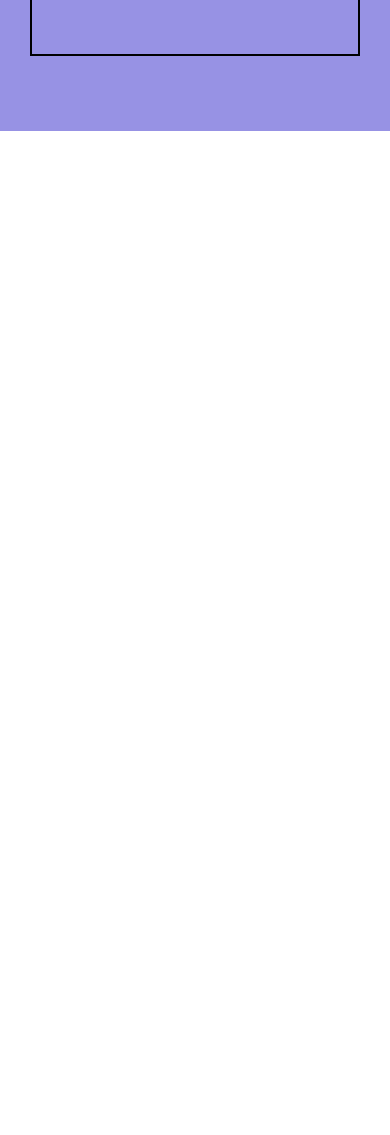
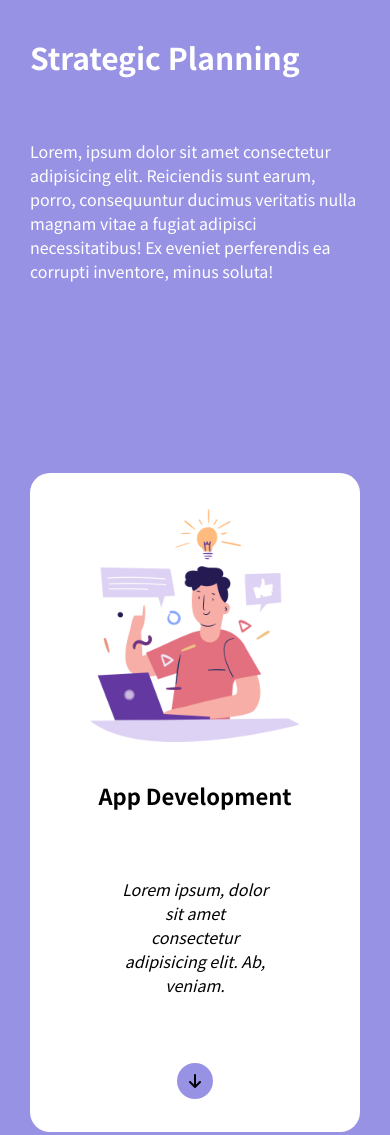
Before and after one commit to Brody14/html-css-responsive-layout, a plain HTML site: page index.html in a window 390 px wide. Shown: the part 2680-3815 px from the top of the page. Before the commit the page ends 2811 px from the top, so only its background shows below. Drawn offline with Linux system fonts and the light colour scheme.

Commit message:
FEAT content + style + responsive stategic section

```diff
--- a/css/style.css
+++ b/css/style.css
@@ -158,7 +158,7 @@ a {
     font-weight: 700;
 }
 
-.content {
+.demo .content {
     font-size: 16px;
     font-weight: 700;
     color: #5a6e7f;
@@ -228,6 +228,7 @@ a {
 .strategic {
     background-color: var(--purple);
     padding: 120px 0 60px;
+    color: white;
 }
 
 .container.small {
@@ -241,8 +242,64 @@ a {
 
 .col-50 {
     flex-basis: calc(50% - 30px);
-    border: 2px solid black;
-    height: 200px;
+}
+
+.strategic-img {
+    width: 90%;
+    margin: 0 auto;
+    padding-bottom: 130px;
+
+}
+
+.strategic-title {
+    margin-bottom: 60px;
+    font-size: 30px;
+}
+
+.stategic .content {
+    font-size: 16px;
+    line-height: 26px;
+    font-weight: 300;
+}
+
+.col-50.white {
+    background-color: white;
+    border-radius: 20px;
+    margin-top: 130px;
+}
+
+.wrapper {
+    display: flex;
+    flex-direction: column;
+    row-gap: 33px;
+    color: black;
+    text-align: center;
+    padding: 33px 45px;
+}
+
+.wrapper img {
+    width: 80%;
+    margin: 0 auto;
+}
+
+.wrapper-title {
+    font-size: 22px
+
+}
+
+.wrapper .content {
+    font-style: italic;
+
+}
+
+.arrow {
+    background-color: var(--purple);
+    border-radius: 50%;
+    width: max-content;
+    padding: 10px;
+    aspect-ratio: 1 / 1;
+    margin: 0 auto;
+
 }
 
 @media screen and (max-width: 991px) {
@@ -250,4 +307,20 @@ a {
     .col-50 {
         flex-basis: 100%;
     }
+
+    .strategic img {
+        width: 100%;
+    }
+
+    .strategic-title {
+        font-size: 60px;
+    }
 }
+
+@media screen and (max-width: 575px) {
+
+    .strategic-title {
+        font-size: 30px;
+    }
+
+}
--- a/index.html
+++ b/index.html
@@ -126,9 +126,23 @@
             <div class="container small">
                 <div class="row no-gutter">
                     <div class="col-50">
+                        <img src="./img/planning1.png" class="strategic-img" alt="">
+                        <h2 class="strategic-title">Strategic Planning</h2>
+                        <p class="stategic content">
+                            Lorem, ipsum dolor sit amet consectetur adipisicing elit. Reiciendis sunt earum, porro, consequuntur ducimus veritatis nulla magnam vitae a fugiat adipisci necessitatibus! Ex eveniet perferendis ea corrupti inventore, minus soluta!
+
+                        </p>
 
                     </div>
-                    <div class="col-50">
+                    <div class="col-50 white">
+                        <div class="wrapper">
+                            <img src="./img/planning2.png" alt="">
+                            <h2 class="wrapper-title">App Development</h2>
+                            <p class="wrapper content">
+                                Lorem ipsum, dolor sit amet consectetur adipisicing elit. Ab, veniam.
+                            </p>
+                            <i class="arrow fa-solid fa-arrow-down"></i>
+                        </div>
 
                     </div>
                 </div>
```
